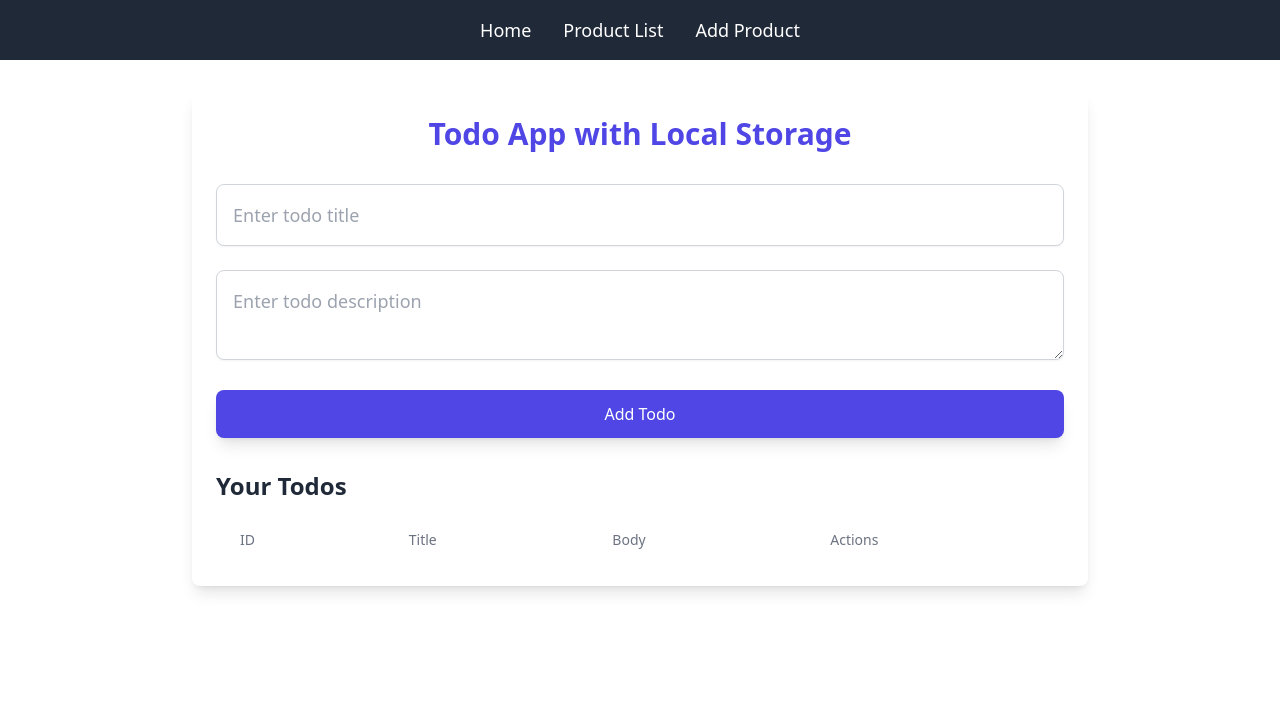
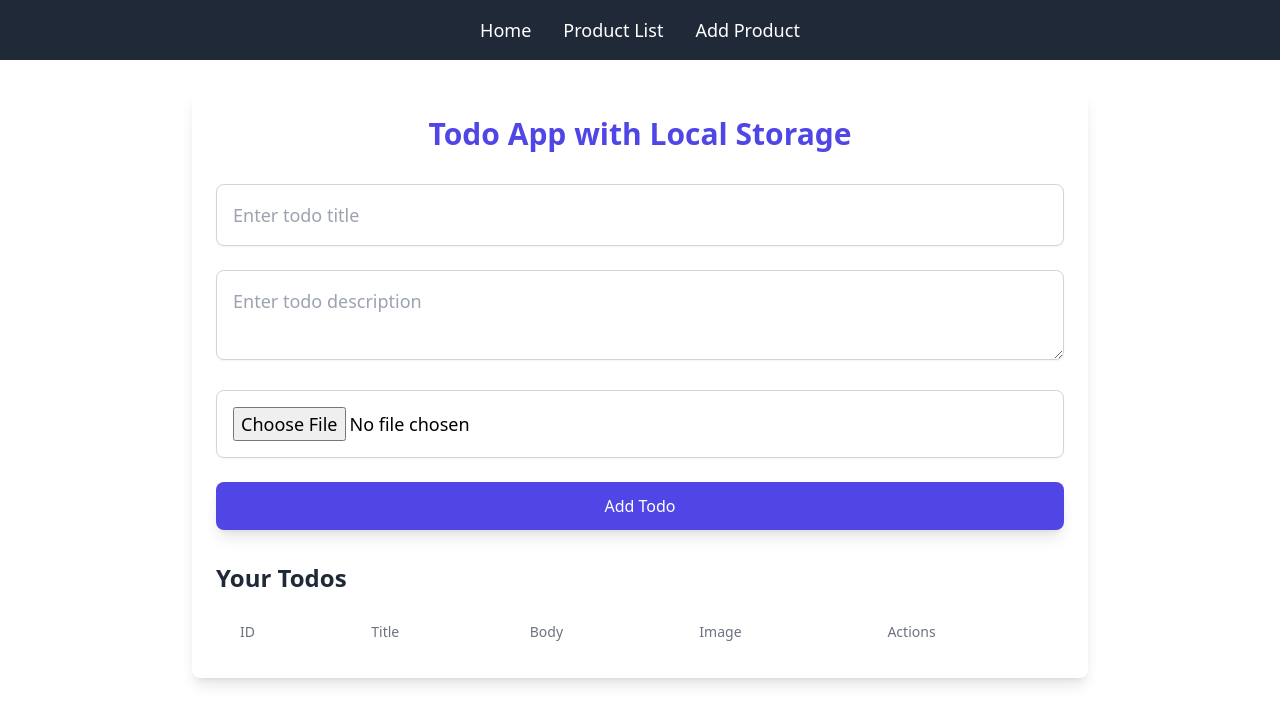
Before and after one commit to ahnas/ecommerce-django-react, a React (Create React App) app in the folder frontend/: page / in a window 1280 px wide. Shown: the top 724 px of the page. Built offline with nearby package versions, Linux system fonts and the light colour scheme.

Commit message:
image updated

```diff
--- a/frontend/src/components/Home.jsx
+++ b/frontend/src/components/Home.jsx
@@ -1,4 +1,4 @@
-import React, { useEffect, useState } from 'react';
+import React, { useEffect, useRef, useState } from 'react';
 
 const Home = () => {
     const [tudos, setTudos] = useState(() => JSON.parse(localStorage.getItem('tudos') || '[]'));
@@ -10,26 +10,37 @@ const Home = () => {
     const [deleteId, setDeleteId] = useState(null);
     const [message, setMessage] = useState('')
     const [bgColor, setBgColor] = useState('')
+    const [image, setImage] = useState(null);
 
+    const fileInputRef = useRef(null);
 
     useEffect(() => {
         localStorage.setItem('tudos', JSON.stringify(tudos));
         localStorage.setItem('idCounter', JSON.stringify(idCounter));
     }, [tudos, idCounter]);
 
+    const handleImageChange = (e) => {
+        const file = e.target.files[0];
+        if (file) {
+            const reader = new FileReader();
+            reader.onloadend = () => {
+                setImage(reader.result); // This is the Base64 string of the image
+            };
+            reader.readAsDataURL(file);
+        }
+    };
 
     const handleSubmit = () => {
         if (title.trim() && body.trim()) {
             if (editId === null) {
-                const newTodo = { id: idCounter + 1, title: title.trim(), body: body.trim() };
+                const newTodo = { id: idCounter + 1, title: title.trim(), body: body.trim(), image: image };
                 setTudos([...tudos, newTodo]);
                 setIdCounter(idCounter + 1);
                 setBgColor('green');
                 setMessage('Item added successfully!')
-
             } else {
                 const updatedTudos = tudos.map((item) =>
-                    item.id === editId ? { ...item, title: title.trim(), body: body.trim() } : item
+                    item.id === editId ? { ...item, title: title.trim(), body: body.trim(), image: image } : item
                 );
                 setTudos(updatedTudos);
                 setEditId(null);
@@ -38,6 +49,8 @@ const Home = () => {
             }
             setTitle('');
             setBody('');
+            setImage(null);
+            fileInputRef.current.value = '';
         }
         setTimeout(() => {
             setMessage('')
@@ -48,6 +61,7 @@ const Home = () => {
         setEditId(item.id);
         setTitle(item.title);
         setBody(item.body);
+        setImage(item.image);
     };
 
     const handleDeleteClick = (id) => {
@@ -96,7 +110,12 @@ const Home = () => {
                     value={body}
                     onChange={(e) => setBody(e.target.value)}
                 />
-
+                <input
+                    type="file"
+                    className="w-full p-4 text-lg border border-gray-300 rounded-lg shadow-sm focus:outline-none focus:ring-2 focus:ring-indigo-500 focus:border-transparent"
+                    onChange={handleImageChange}
+                    ref={fileInputRef}
+                />
 
 
                 <button
@@ -115,6 +134,7 @@ const Home = () => {
                         <th className="px-6 py-3 font-medium">ID</th>
                         <th className="px-6 py-3 font-medium">Title</th>
                         <th className="px-6 py-3 font-medium">Body</th>
+                        <th className="px-6 py-3 font-medium">Image</th>
                         <th className="px-6 py-3 font-medium">Actions</th>
                     </tr>
                 </thead>
@@ -124,6 +144,9 @@ const Home = () => {
                             <td className="px-6 py-4">{item.id}</td>
                             <td className="px-6 py-4">{item.title}</td>
                             <td className="px-6 py-4">{item.body}</td>
+                            <td className="px-6 py-4">
+                                {item.image && <img src={item.image} alt="Todo Image" className="w-16 h-16 object-cover rounded" />}
+                            </td>
                             <td className="px-6 py-4 space-x-4">
                                 <button
                                     className="px-4 py-2 text-white bg-red-500 rounded-lg hover:bg-red-600 transition duration-300"
```
Also changed, not shown: 1 other file (tests, documents, lock files or other folders).
